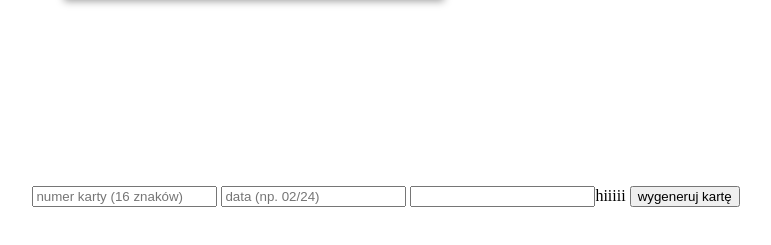
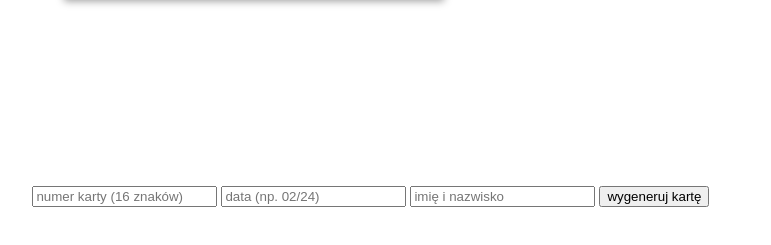
Before and after one commit to kwkamil/szkola-karta, a plain HTML site: page index.html in a window 1280 px wide. Shown: the part 543-788 px from the top of the page, without its empty margins (390-1161 px from the left). Drawn offline with Linux system fonts and the light colour scheme.

Commit message:
reverted changes

```diff
--- a/index.html
+++ b/index.html
@@ -16,7 +16,7 @@
     <div id="generowanie">
         <input type="text" placeholder="numer karty (16 znaków)" id="input_numer">
         <input type="text" placeholder="data (np. 02/24)" id="input_data">
-        <input>hiiiii
+        <input type="text" placeholder="imię i nazwisko" id="input_imie">
         <button id="generujKarte">wygeneruj kartę</button>
     </div>
     <script src="app.js"></script>
```
